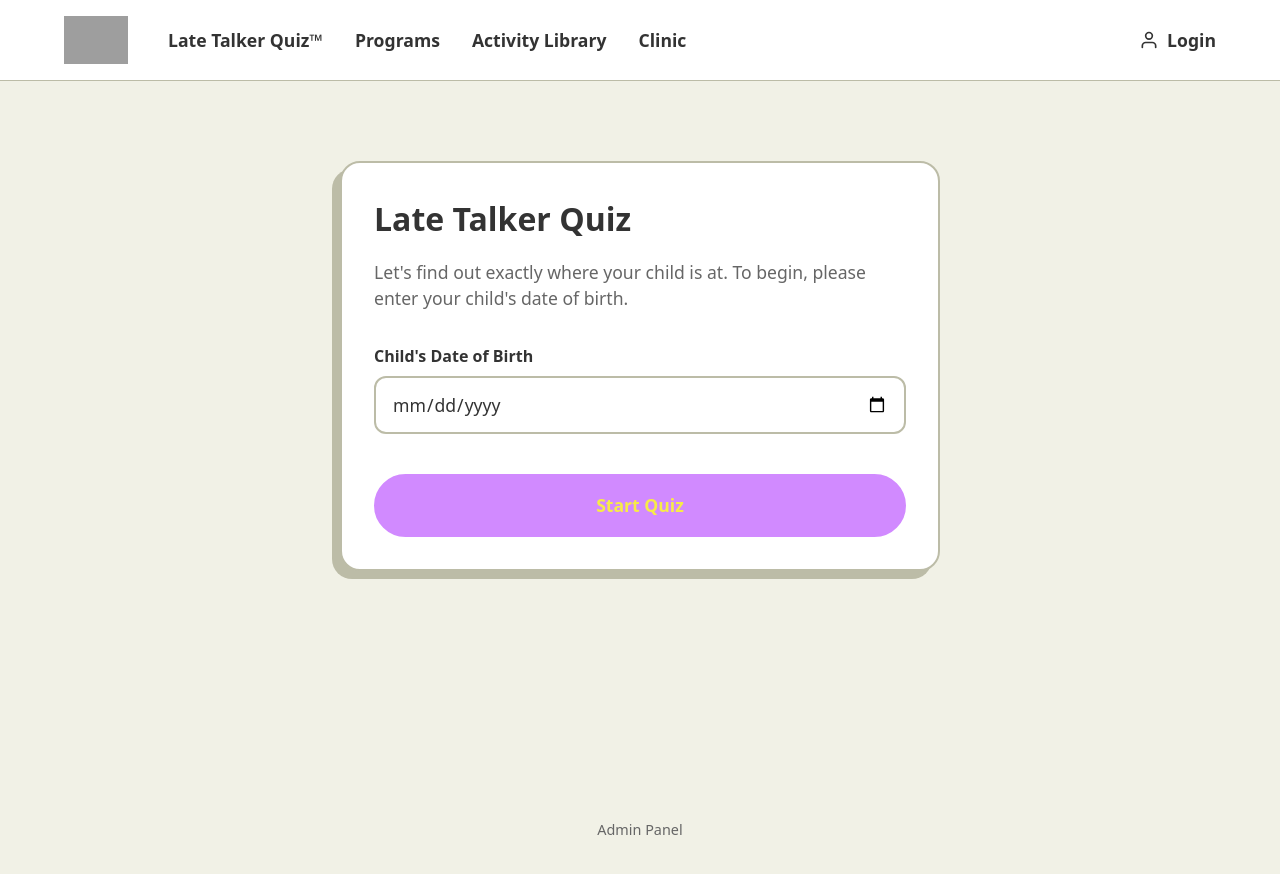
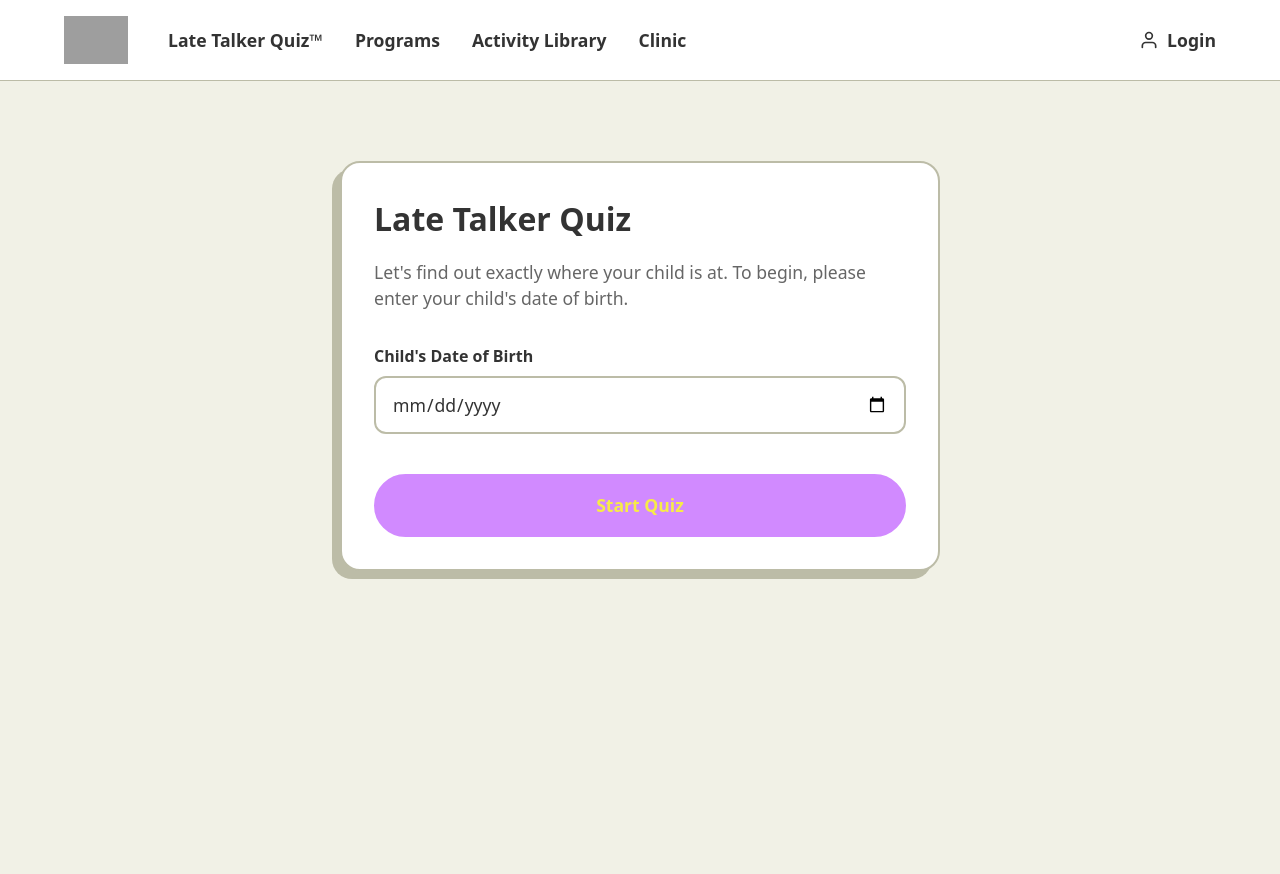
Before and after one commit to onlinespeechie/toddler-speech-assessment, a Next.js app: page / in a window 1280 px wide. Shown: the top 874 px of the page. Built offline with nearby package versions, Linux system fonts and the light colour scheme; grey boxes are pictures that could not be loaded.

Commit message:
Remove admin panel link from the bottom of the page

```diff
--- a/src/app/page.tsx
+++ b/src/app/page.tsx
@@ -532,10 +532,6 @@ export default function AssessmentApp() {
           />
         )
       )}
-
-      <div style={{ marginTop: 'auto', paddingTop: '40px', fontSize: '0.9rem', color: 'var(--text-muted)' }}>
-        <a href="/admin" style={{ color: 'inherit', textDecoration: 'none' }}>Admin Panel</a>
-      </div>
     </main>
     </>
   );
```
